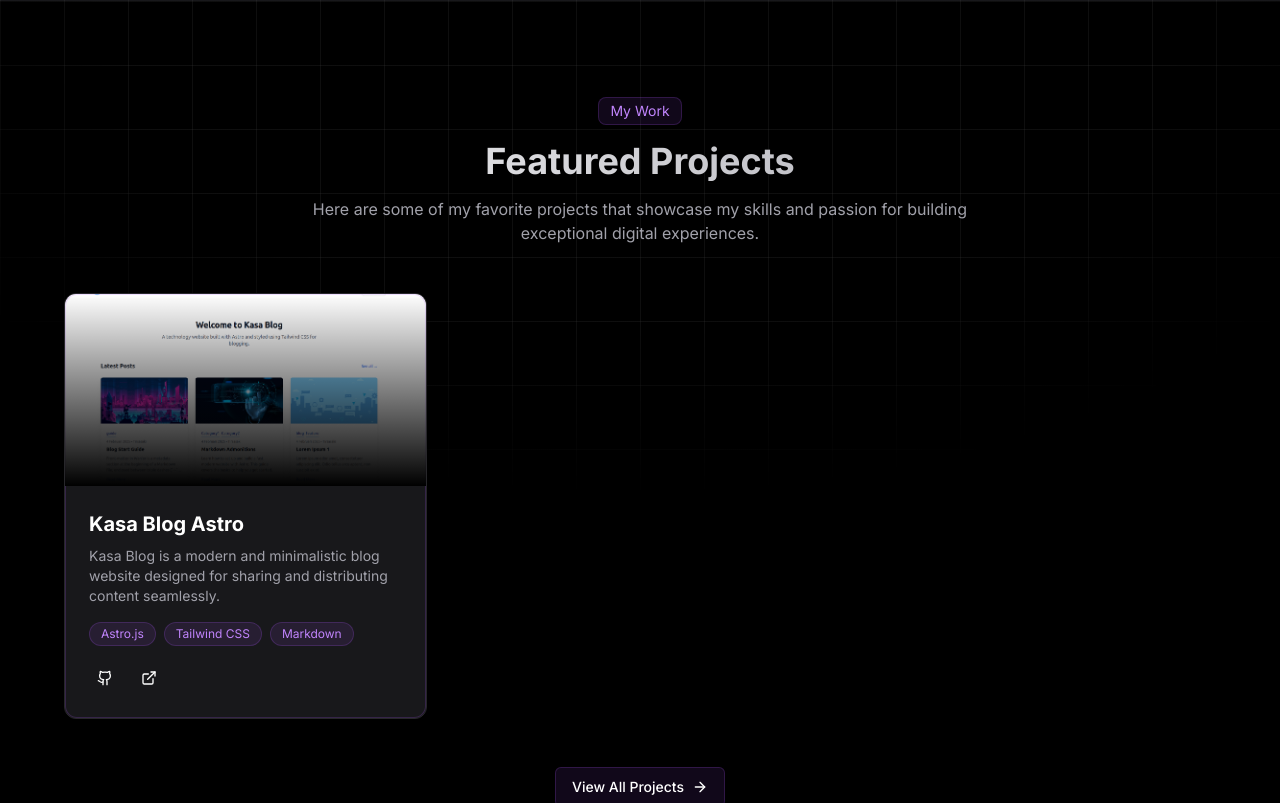
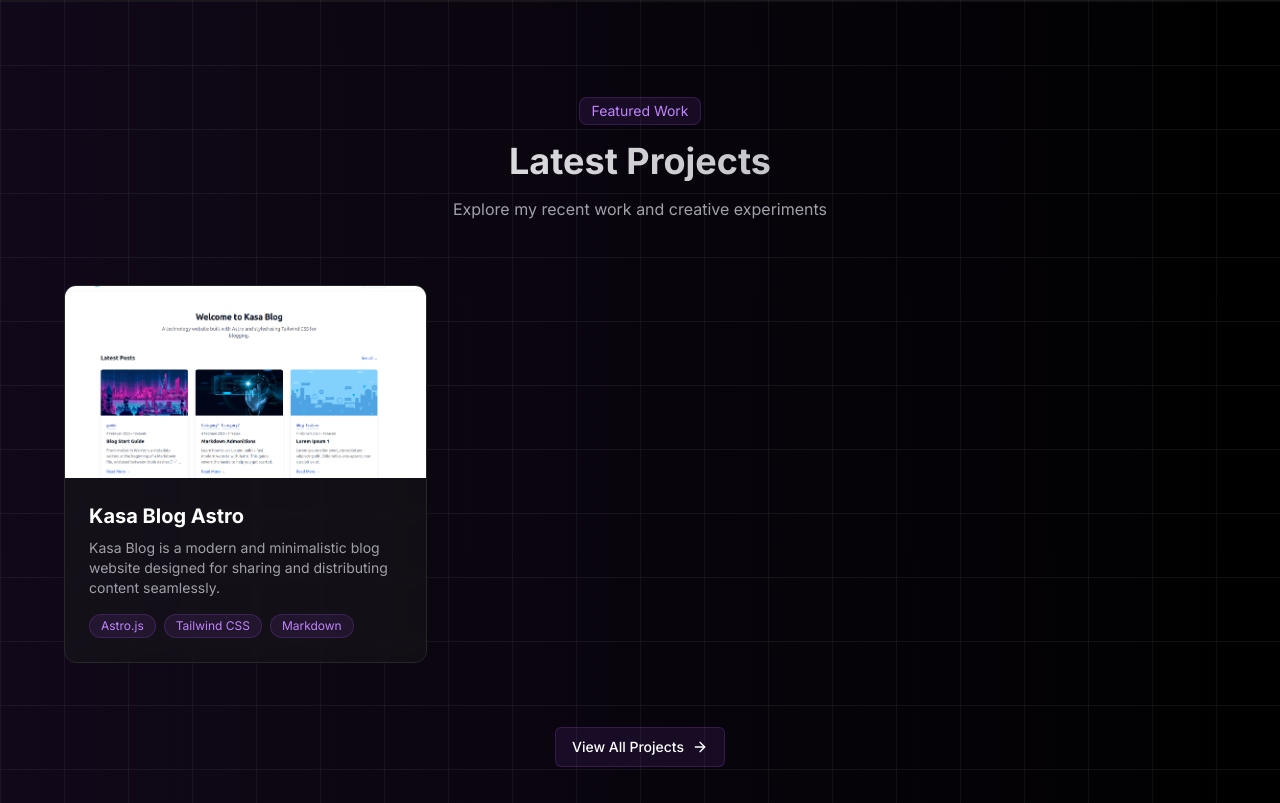
Before and after one commit to tirsasaki/Tirs, a Next.js app: page / in a window 1280 px wide. Shown: the part 1477-2280 px from the top of the page. Built offline with nearby package versions, Linux system fonts and the light colour scheme.

Commit message:
feat: enhance Projects component with animated background and improved layout for better user engagement

```diff
--- a/components/projects.tsx
+++ b/components/projects.tsx
@@ -1,9 +1,10 @@
 "use client"
 
-import { motion } from "framer-motion"
-import { ArrowRight, Github, ExternalLink } from "lucide-react"
+import { motion, useScroll, useTransform } from "framer-motion"
+import { ArrowRight, Github, ExternalLink, ArrowUpRight } from "lucide-react"
 import { Button } from "@/components/ui/button"
-import Link from "next/link" // Add this import
+import Link from "next/link"
+import { useRef } from 'react'
 
 interface Project {
   title: string
@@ -15,6 +16,14 @@ interface Project {
 }
 
 export function Projects() {
+  const containerRef = useRef<HTMLDivElement>(null)
+  const { scrollYProgress } = useScroll({
+    target: containerRef,
+    offset: ["start end", "end start"]
+  })
+
+  const y = useTransform(scrollYProgress, [0, 1], [100, -100])
+
   const projects: Project[] = [
     {
       title: "Kasa Blog Astro",
@@ -28,27 +37,40 @@ export function Projects() {
   ]
 
   return (
-    <section id="projects" className="relative bg-black py-24 overflow-hidden">
-      {/* Background decoration */}
-      <div className="absolute inset-0 bg-[linear-gradient(to_right,#4f4f4f2e_1px,transparent_1px),linear-gradient(to_bottom,#4f4f4f2e_1px,transparent_1px)] bg-[size:4rem_4rem] [mask-image:radial-gradient(ellipse_60%_50%_at_50%_0%,#000_70%,transparent_110%)]" />
+    <section id="projects" className="relative bg-black py-24 overflow-hidden" ref={containerRef}>
+      {/* Enhanced animated background */}
+      <div className="absolute inset-0">
+        <div className="absolute inset-0 bg-[linear-gradient(to_right,#4f4f4f2e_1px,transparent_1px),linear-gradient(to_bottom,#4f4f4f2e_1px,transparent_1px)] bg-[size:4rem_4rem]">
+          <motion.div
+            className="absolute inset-0 bg-gradient-to-r from-purple-500/10 to-transparent"
+            style={{ y }}
+          />
+        </div>
+      </div>
 
       <div className="container relative z-10 px-4 md:px-6">
         <div className="mx-auto max-w-6xl">
           <motion.div
-            className="mb-12 text-center"
+            className="mb-16 text-center"
             initial={{ opacity: 0, y: 20 }}
             whileInView={{ opacity: 1, y: 0 }}
             viewport={{ once: true }}
             transition={{ duration: 0.8 }}
           >
-            <div className="inline-block rounded-lg bg-purple-500/10 px-3 py-1 text-sm text-purple-400 ring-1 ring-inset ring-purple-500/20 mb-4">
-              My Work
-            </div>
+            <motion.div
+              initial={{ scale: 0 }}
+              whileInView={{ scale: 1 }}
+              viewport={{ once: true }}
+              transition={{ type: "spring", stiffness: 200, delay: 0.2 }}
+              className="inline-block rounded-lg bg-purple-500/10 px-3 py-1 text-sm text-purple-400 ring-1 ring-inset ring-purple-500/20 mb-4"
+            >
+              Featured Work
+            </motion.div>
             <h2 className="mb-4 text-3xl font-bold md:text-4xl bg-gradient-to-r from-white to-zinc-400 bg-clip-text text-transparent">
-              Featured Projects
+              Latest Projects
             </h2>
             <p className="text-zinc-400 max-w-2xl mx-auto">
-              Here are some of my favorite projects that showcase my skills and passion for building exceptional digital experiences.
+              Explore my recent work and creative experiments
             </p>
           </motion.div>
 
@@ -56,73 +78,70 @@ export function Projects() {
             {projects.map((project, index) => (
               <motion.div
                 key={index}
-                className="group relative rounded-xl bg-zinc-900 border border-zinc-800 overflow-hidden"
+                className="group relative rounded-xl bg-zinc-900/50 backdrop-blur-sm border border-zinc-800 overflow-hidden hover:border-purple-500/50 transition-colors duration-300"
                 initial={{ opacity: 0, y: 20 }}
                 whileInView={{ opacity: 1, y: 0 }}
                 viewport={{ once: true }}
-                transition={{ duration: 0.5, delay: index * 0.1 }}
+                transition={{ delay: index * 0.1 }}
               >
+                {/* Project Image with Centered Links */}
                 <div className="relative h-48 overflow-hidden">
-                  <div className="absolute inset-0 bg-gradient-to-t from-black via-black/50 to-transparent z-10" />
                   <img
                     src={project.image}
                     alt={project.title}
-                    className="h-full w-full object-cover transition-transform duration-300 group-hover:scale-110"
+                    className="h-full w-full object-cover transition-transform duration-500 group-hover:scale-110"
                   />
+                  {/* Centered Links Overlay */}
+                  <div className="absolute inset-0 bg-black/60 opacity-0 transition-opacity duration-300 group-hover:opacity-100 flex items-center justify-center gap-4">
+                    <Link href={project.github} target="_blank" rel="noopener noreferrer">
+                      <Button
+                        size="sm"
+                        variant="secondary"
+                        className="bg-white/10 backdrop-blur-sm hover:bg-white/20 transition-all duration-300"
+                      >
+                        <Github className="mr-2 h-4 w-4" />
+                        Code
+                      </Button>
+                    </Link>
+                    <Link href={project.demo} target="_blank" rel="noopener noreferrer">
+                      <Button
+                        size="sm"
+                        variant="secondary"
+                        className="bg-purple-500/80 backdrop-blur-sm hover:bg-purple-500 transition-all duration-300"
+                      >
+                        <ExternalLink className="mr-2 h-4 w-4" />
+                        Demo
+                      </Button>
+                    </Link>
                   </div>
+                </div>
+
                 <div className="p-6">
-                  <h3 className="mb-2 text-xl font-bold text-white">{project.title}</h3>
-                  <p className="mb-4 text-sm text-zinc-400">{project.description}</p>
-                  <div className="mb-4 flex flex-wrap gap-2">
+                  <div className="mb-4">
+                    <h3 className="text-xl font-bold text-white mb-2 group-hover:text-purple-400 transition-colors">
+                      {project.title}
+                    </h3>
+                    <p className="text-sm text-zinc-400">{project.description}</p>
+                  </div>
+                  <div className="space-y-4">
+                    <div className="flex flex-wrap gap-2">
                       {project.tags.map((tag, tagIndex) => (
                         <span
                           key={tagIndex}
-                        className="rounded-full bg-purple-500/10 px-3 py-1 text-xs text-purple-400 ring-1 ring-inset ring-purple-500/20"
+                          className="inline-flex items-center rounded-full bg-purple-500/10 px-3 py-1 text-xs text-purple-400 ring-1 ring-inset ring-purple-500/20 transition-colors duration-300 group-hover:bg-purple-500/20"
                         >
                           {tag}
                         </span>
                       ))}
                     </div>
-                  <div className="flex items-center gap-3">
-                    <Button
-                      variant="ghost"
-                      className="h-8 w-8 p-0"
-                      asChild
-                    >
-                      <a
-                        href={project.github}
-                        target="_blank"
-                        rel="noopener noreferrer"
-                        aria-label={`View source code for ${project.title} on GitHub`}
-                      >
-                        <Github className="h-4 w-4" aria-hidden="true" />
-                        <span className="sr-only">GitHub Repository</span>
-                      </a>
-                    </Button>
-                    <Button
-                      variant="ghost"
-                      className="h-8 w-8 p-0"
-                      asChild
-                    >
-                      <a
-                        href={project.demo}
-                        target="_blank"
-                        rel="noopener noreferrer"
-                        aria-label={`View live demo of ${project.title}`}
-                      >
-                        <ExternalLink className="h-4 w-4" aria-hidden="true" />
-                        <span className="sr-only">Live Demo</span>
-                      </a>
-                    </Button>
                   </div>
                 </div>
-                <div className="absolute inset-0 ring-1 ring-inset ring-purple-500/20 rounded-xl pointer-events-none" />
               </motion.div>
             ))}
           </div>
 
           <motion.div
-            className="mt-12 text-center"
+            className="mt-16 text-center"
             initial={{ opacity: 0 }}
             whileInView={{ opacity: 1 }}
             viewport={{ once: true }}
@@ -131,10 +150,18 @@ export function Projects() {
             <Link href="/projects">
               <Button
                 variant="outline"
-                className="group border-purple-500/20 bg-purple-500/10 text-white hover:bg-purple-500/20"
+                className="group relative overflow-hidden border-purple-500/20 bg-purple-500/10 text-white hover:bg-purple-500/20"
               >
+                <span className="relative z-10 flex items-center">
                   View All Projects
-                <ArrowRight className="ml-2 h-4 w-4 transition-transform group-hover:translate-x-1" />
+                  <ArrowRight className="ml-2 h-4 w-4 transition-transform duration-300 group-hover:translate-x-1" />
+                </span>
+                <motion.div
+                  className="absolute inset-0 z-0 bg-gradient-to-r from-purple-500/20 to-transparent"
+                  initial={{ x: "-100%" }}
+                  whileHover={{ x: "100%" }}
+                  transition={{ duration: 0.5, ease: "easeInOut" }}
+                />
               </Button>
             </Link>
           </motion.div>
```
Also changed, not shown: components/ui/section-background.tsx (added). Lines whose indentation alone changed are shown as unchanged.
